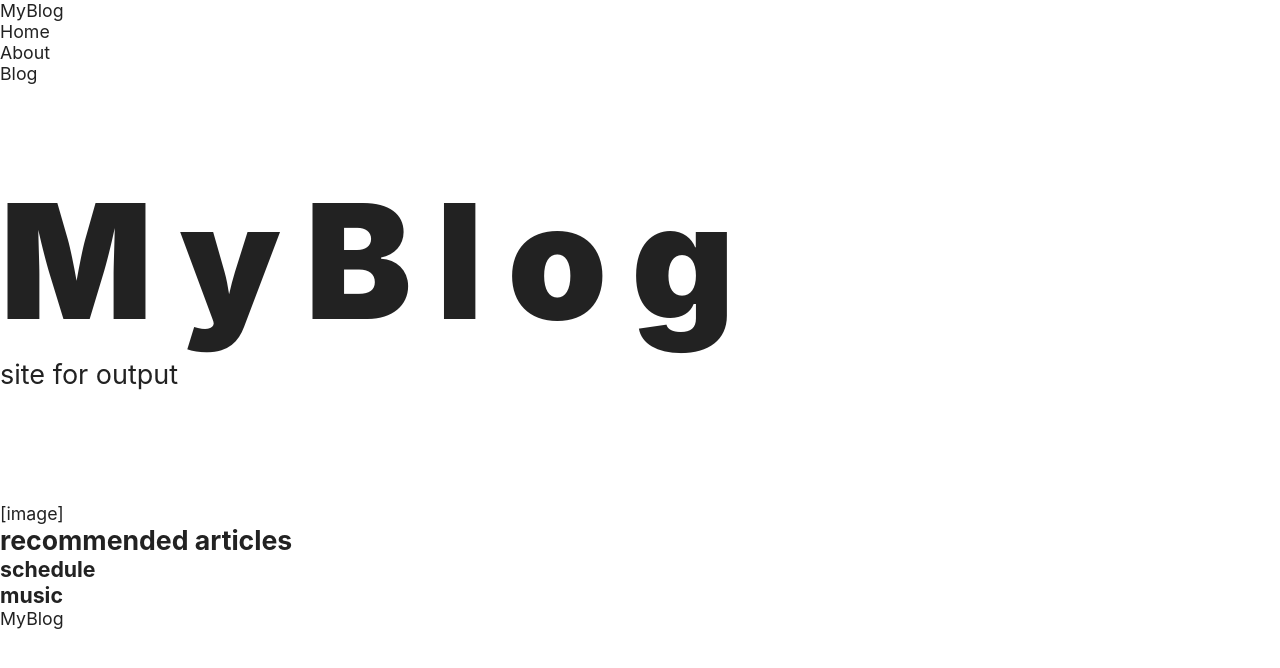
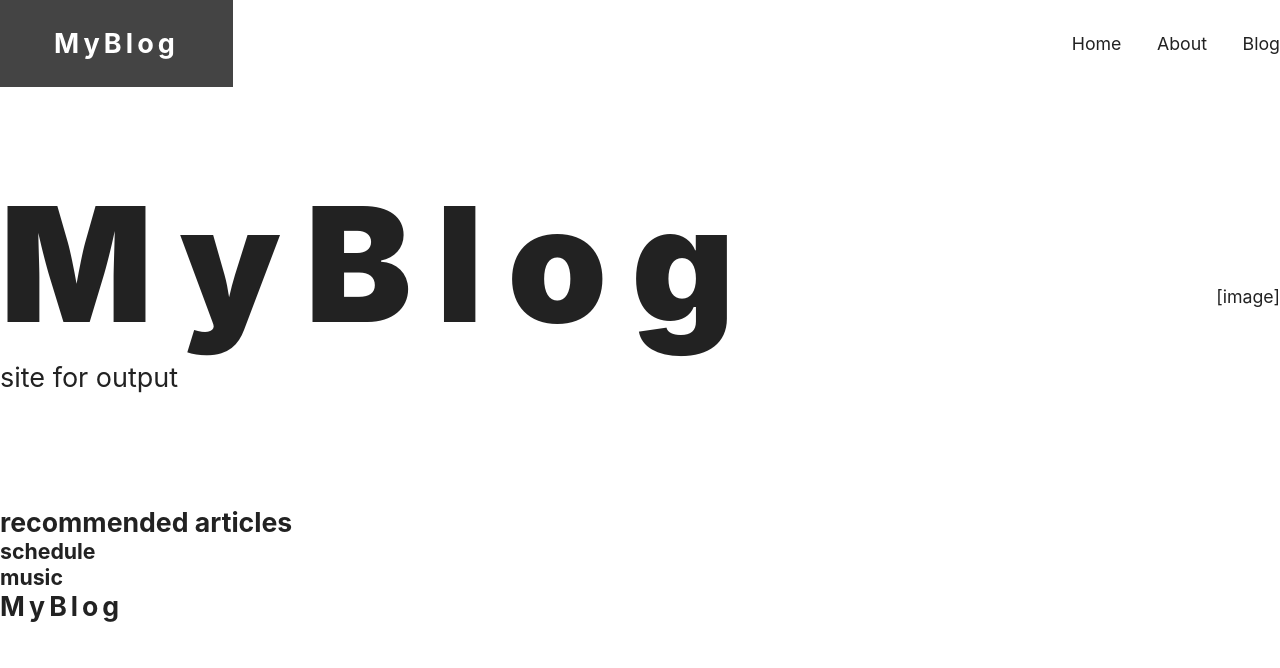
Before and after one commit to simultechnology/next-blog, a Next.js app: page / in a window 1280 px wide. Shown: the top 668 px of the page. Built offline with nearby package versions, Linux system fonts and the light colour scheme.

Commit message:
update for layout

```diff
--- a/components/header.js
+++ b/components/header.js
@@ -1,11 +1,14 @@
-import Logo from "@/components/logo";
-import Nav from "@/components/nav";
+import Logo from '@/components/logo';
+import Nav from '@/components/nav';
+import styles from 'styles/header.module.css';
 
 export function Header() {
   return (
     <header>
-      <Logo />
-      <Nav />
+      <div className={styles.flexContainer}>
+        <Logo boxOn />
+        <Nav />
+      </div>
     </header>
   )
 }
--- a/components/hero.js
+++ b/components/hero.js
@@ -14,7 +14,7 @@ export function Hero({ title, subtitle, imageOn = false }) {
 
 function Decoration(props) {
   return (
-    <div>
+    <div className={styles.flexContainer}>
       {props.children}
     </div>
   )
--- a/components/logo.js
+++ b/components/logo.js
@@ -1,8 +1,9 @@
-import Link from "next/link";
+import Link from 'next/link';
+import styles from 'styles/logo.module.css'
 
-export default function Logo() {
+export default function Logo({ boxOn = false }) {
   return (
-    <Link href="/">
+    <Link href="/" className={boxOn ? styles.box : styles.basic}>
       MyBlog
     </Link>
   )
--- a/components/nav.js
+++ b/components/nav.js
@@ -1,9 +1,10 @@
-import Link from "next/link";
+import Link from 'next/link';
+import styles from 'styles/nav.module.css';
 
 export default function Nav() {
   return (
     <nav>
-      <ul>
+      <ul className={styles.list}>
         <li>
           <Link href="/">
             Home
--- a/package.json
+++ b/package.json
@@ -11,7 +11,8 @@
   "dependencies": {
     "next": "13.0.0",
     "react": "18.2.0",
-    "react-dom": "18.2.0"
+    "react-dom": "18.2.0",
+    "sass": "^1.56.1"
   },
   "devDependencies": {
     "eslint": "8.26.0",
--- /dev/null
+++ b/styles/header.module.css
@@ -0,0 +1,3 @@
+.flexContainer {
+    composes: spaceBetween from 'styles/utils.module.css';
+}
--- a/styles/hero.module.css
+++ b/styles/hero.module.css
@@ -1,3 +1,7 @@
+
+.flexContainer {
+    composes: sideBySideCenter from 'styles/utils.module.css';
+}
 
 .text {
     padding-top: calc(var(--display) * 0.5);
--- /dev/null
+++ b/styles/logo.module.css
@@ -0,0 +1,14 @@
+.basic {
+    font-size: var(--heading2);
+    font-weight: 700;
+    letter-spacing: 0.15em;
+}
+
+.box {
+    composes: basic;
+    display: inline-block;
+    padding: 1em 2em;
+    background-color: var(--gray-75);
+    color: var(--white);
+    font-size: var(--small-heading2);
+}
--- /dev/null
+++ b/styles/nav.module.css
@@ -0,0 +1,20 @@
+.list {
+    display: flex;
+    gap: 2em;
+}
+
+@media (hover: hover) {
+    .list a:hover {
+        color: var(--accent);
+    }
+}
+
+@media (hover: none) {
+    .list a {
+        -webkit-tap-highlight-color: transparent;
+    }
+
+    .list a:active {
+        color: var(--accent);
+    }
+}
--- /dev/null
+++ b/styles/utils.module.css
@@ -0,0 +1,29 @@
+.spaceBetween {
+    display: flex;
+    justify-content: space-between;
+    align-items: center;
+}
+
+.sideBySide {
+    display: flex;
+    flex-direction: column;
+}
+
+@media (min-width: 768px) {
+    .sideBySide {
+        flex-direction: row;
+        justify-content: space-between;
+    }
+}
+
+.sideBySideCenter {
+    composes: sideBySide;
+    align-items: center;
+    text-align: center;
+}
+
+@media (min-width: 768px) {
+    .sideBySideCenter {
+        text-align: left;
+    }
+}
```
Also changed, not shown: styles/footer.module.css (added), 1 other file (tests, documents, lock files or other folders).
